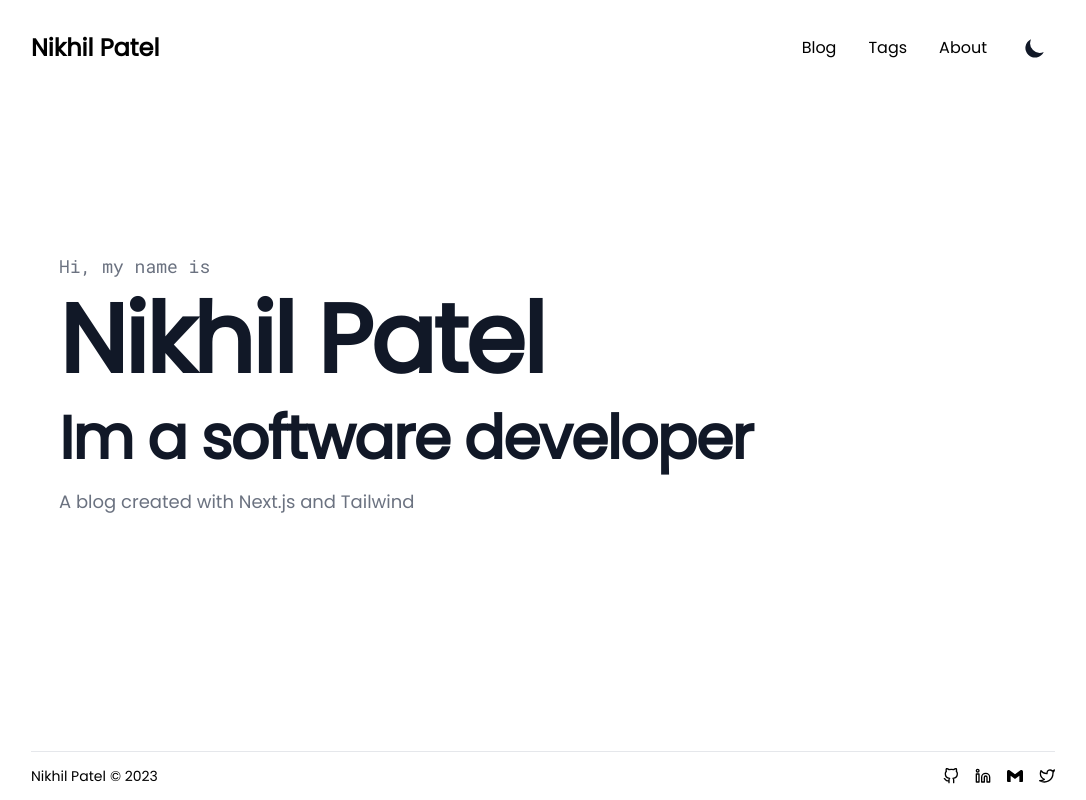
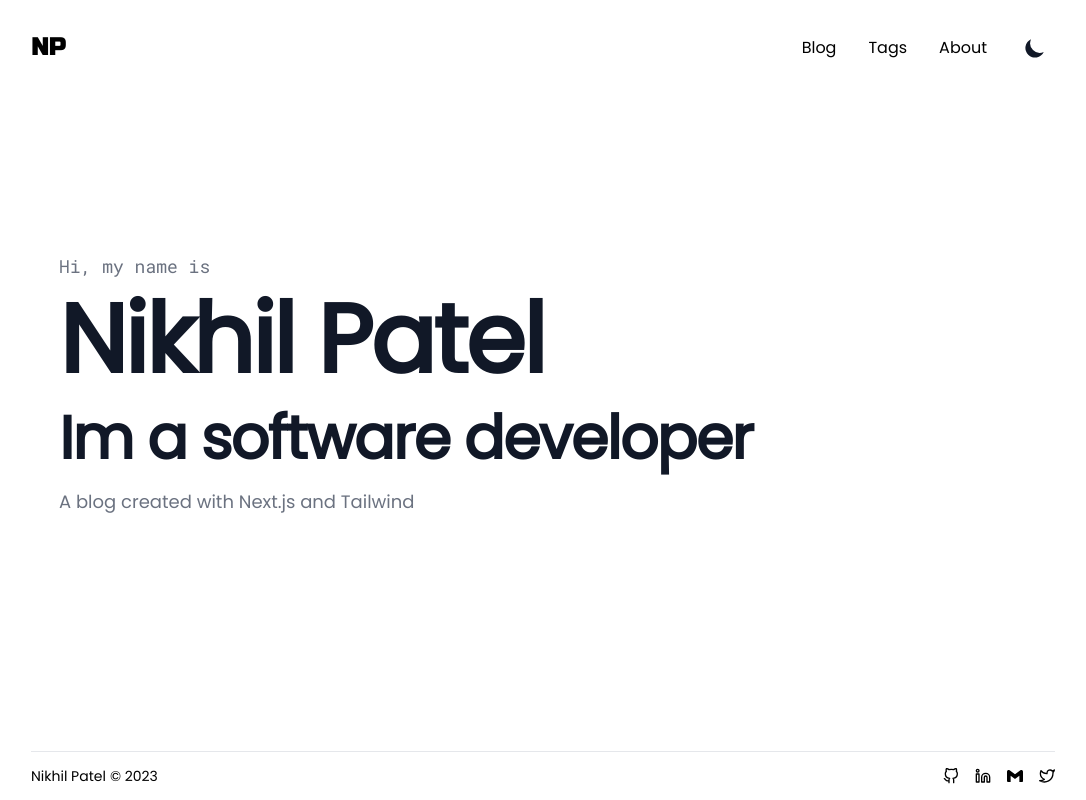
Before and after one commit to NikhilP99/nikhilpatel.tech, a Next.js app: page / in a window 1280 px wide. Shown: the whole page, without its empty margins (97-1183 px from the left). Built offline with nearby package versions, Linux system fonts and the light colour scheme.

Commit message:
Adding header title and font

```diff
--- a/src/app/layout.tsx
+++ b/src/app/layout.tsx
@@ -1,5 +1,5 @@
 import './globals.css'
-import { Poppins, Roboto_Mono } from 'next/font/google'
+import { Poppins, Roboto_Mono, Russo_One } from 'next/font/google'
 import LayoutWrapper from '@/components/Layout/LayoutWrapper'
 import { WithChildren } from '@/types/common'
 import ThemeProvider from '@/components/ThemeProvider'
@@ -16,6 +16,12 @@ const roboto_mono = Roboto_Mono({
   variable: "--font-roboto-mono"
 })
 
+const russo_one = Russo_One({
+  subsets: ['latin'],
+  weight : ["400"],
+  variable: "--font-russo-one"
+})
+
 export const metadata = {
   title: 'Create Next App',
   description: 'Generated by create next app',
@@ -24,7 +30,7 @@ export const metadata = {
 export default function RootLayout(props: WithChildren) {
   const { children } = props
   return (
-    <html lang="en"  className={`${poppins.variable} ${roboto_mono.variable}`}>
+    <html lang="en" className={`${poppins.variable} ${roboto_mono.variable} ${russo_one.variable}`}>
       <body>
         <ThemeProvider attribute="class" defaultTheme='system' enableSystem>
           <LayoutWrapper>
--- a/src/components/Layout/Header/index.tsx
+++ b/src/components/Layout/Header/index.tsx
@@ -7,8 +7,8 @@ const Header = () => {
     <header className="flex flex-row justify-between py-8">
       <Link href="/" aria-label="Nikhil Patel">
         <div className="flex items-center justify-between">
-          <div className="hidden h-6 text-2xl font-semibold sm:block">
-            Nikhil Patel
+          <div className="hidden font-russo h-6 text-2xl font-semibold sm:block">
+            NP
           </div>
         </div>
       </Link>
--- a/tailwind.config.js
+++ b/tailwind.config.js
@@ -10,7 +10,8 @@ module.exports = {
     extend: {
       fontFamily: {
         sans: ['var(--font-poppins)'],
-        mono: ['var(--font-roboto-mono)']
+        mono: ['var(--font-roboto-mono)'],
+        russo: ['var(--font-russo-one)']
       }
     },
   },
```
